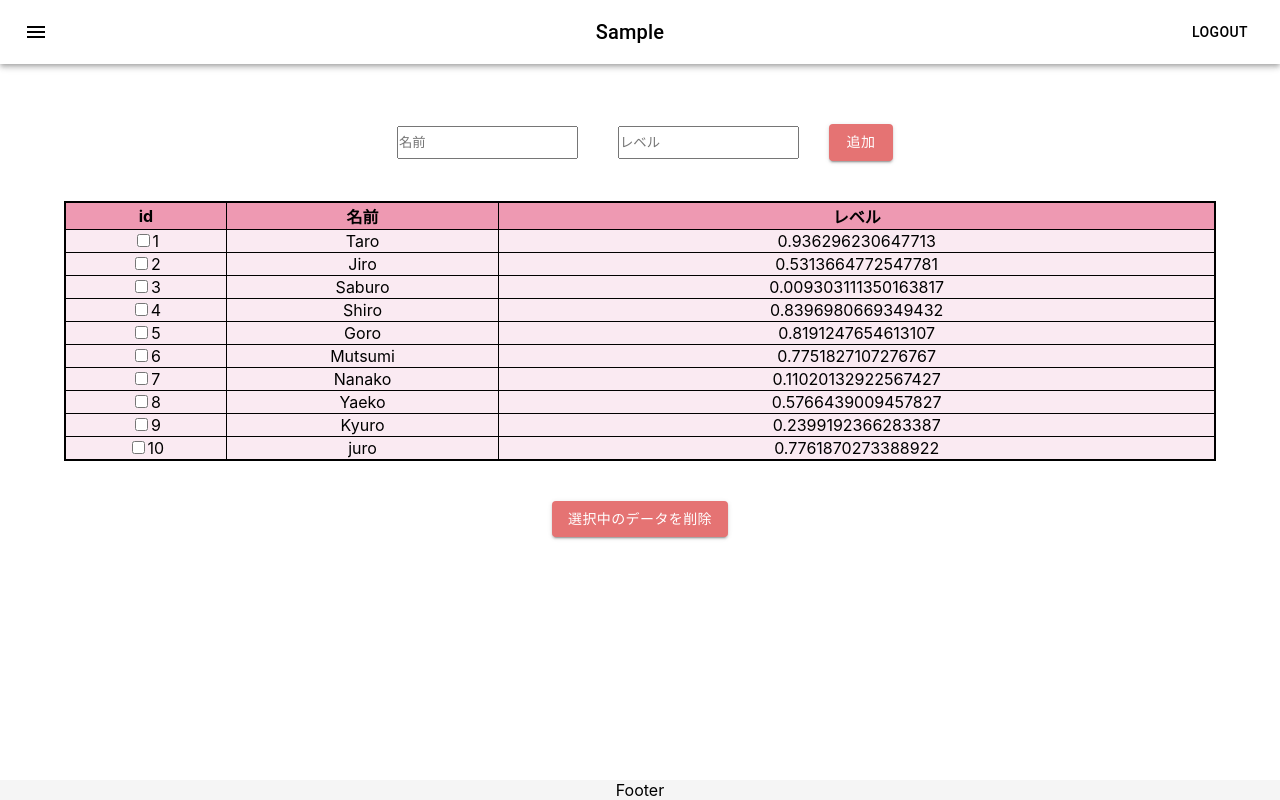
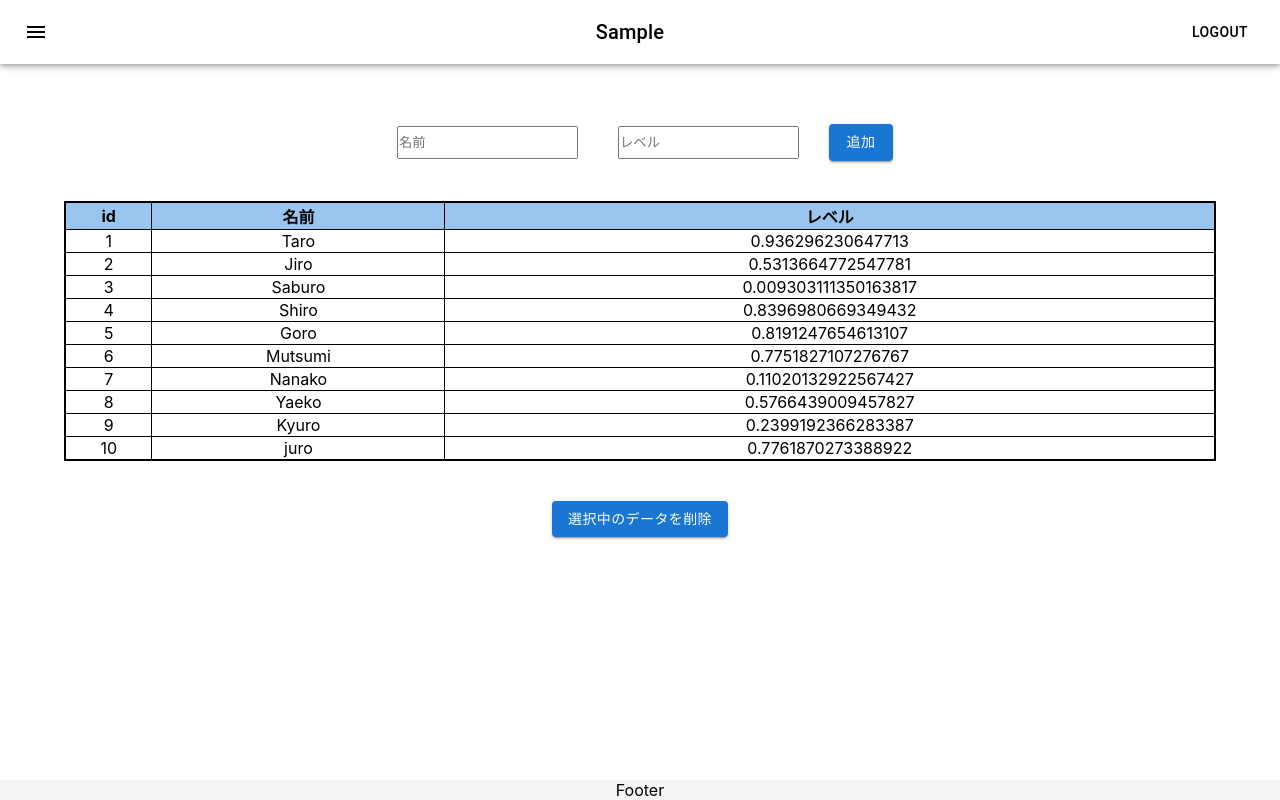
Before and after one commit to AyanoMiura88/react_dnd, a React (Create React App) app: page /TablePage in a window 1280 px wide. Built offline with nearby package versions, Linux system fonts and the light colour scheme.

Commit message:
[mod] doubleclickで選択状態・データを削除

```diff
--- a/src/DefaultParts/Button/PrimaryBtn.tsx
+++ b/src/DefaultParts/Button/PrimaryBtn.tsx
@@ -11,7 +11,7 @@ const PrimaryButton = (props: Props) => {
   const { children, onClick } = props;
   return (
     // <div style={{ margin: "10px" }}>
-    <Button onClick={onClick} variant="contained" color="primary" style={{ margin: "10px" }}>
+    <Button onClick={onClick} variant="contained" color="secondary" style={{ margin: "10px" }}>
       {children}
     </Button>
     // </div>
--- a/src/Modal/Modal.tsx
+++ b/src/DefaultParts/Modal/Modal.tsx
@@ -1,8 +1,8 @@
 import React, { useState, useEffect, useCallback } from "react";
 import "./Modal.css";
 import { useSetRecoilState } from "recoil";
-import { DataInfo, TableAtomState } from "../Atom/Atom";
-import PrimaryButton from "../DefaultParts/Button/PrimaryBtn";
+import { DataInfo, TableAtomState } from "../../Atom/Atom";
+import PrimaryButton from "../Button/PrimaryBtn";
 
 interface ModalProp {
   show: boolean;
--- a/src/Table/Table.css
+++ b/src/Table/Table.css
@@ -1,5 +1,5 @@
 .table {
-  background-color: rgb(250, 234, 242);
+  background-color: white;
   border-collapse: collapse;
   border: 2px solid black;
   margin: 30px auto;
@@ -7,7 +7,7 @@
 }
 
 th {
-  background-color: rgb(238, 153, 178);
+  background-color: rgb(153, 197, 238);
   color: "#ffffff";
 }
 
@@ -17,7 +17,7 @@ td {
 }
 
 .select{
-  background-color: rgb(245, 249, 252);
+  background-color: rgb(252, 179, 145);
 }
 
 .inputArea {
--- a/src/Table/Table.tsx
+++ b/src/Table/Table.tsx
@@ -1,35 +1,29 @@
 import React, { useState, useCallback, useEffect } from "react";
-import { useRecoilState, useRecoilValue } from "recoil";
-import { DataInfo, TableAtomState, TableHeader } from "../Atom/Atom";
+import { DataInfo } from "../Atom/Atom";
 import "./Table.css";
-import { CheckBox } from "./CheckBox";
-import { useCheckBox } from "../Hooks/useCheckBox";
 
 interface TableProps {
   header: string[];
   data: DataInfo[];
-  checkedValues: string[];
-  handleChecked: (e: React.ChangeEvent<HTMLInputElement>) => void;
+  checkList: number[];
+  setCheck: React.Dispatch<React.SetStateAction<number[]>>;
   setShow: React.Dispatch<React.SetStateAction<boolean>>;
   setOneData: React.Dispatch<React.SetStateAction<DataInfo | null>>;
 }
 
 const Table = (props: TableProps) => {
-  const { header, data, checkedValues, handleChecked, setShow, setOneData } =
-    props;
-  const [isSelect, setIsSelect] = useState<boolean[]>([]);
+  const { header, data, checkList, setCheck, setShow, setOneData } = props;
 
-  // useEffect(() => {
-  //   setIsSelect(() => data.map(() => false));
-  // }, [data]);
-
-  const handleClick = (val: DataInfo, index: number) => {
-    const select = [...isSelect];
-    if (checkedValues.includes(`${index}`)) {
+  const handleClick = (val: DataInfo) => {
+    const list = [...checkList];
+    if (list.some((num) => num === val.id)) {
+      setCheck(() => list.filter((num) => num !== val.id));
+    } else {
+      list.push(val.id);
+      setCheck([...list]);
     }
-    // setIsSelect(checkedValues.includes(`${index}`));
     // setShow(true);
-    setOneData(val);
+    // setOneData(val);
   };
 
   return (
@@ -46,18 +40,11 @@ const Table = (props: TableProps) => {
       <tbody className="tableBody">
         {data.map((v, i) => (
           <tr
-            // className={isSelect ? "select" : undefined}
+            className={checkList.includes(v.id) ? "select" : undefined}
             key={i}
-            onDoubleClick={() => handleClick(v, i)}
+            onDoubleClick={() => handleClick(v)}
           >
-            <td onClick={(e) => e.stopPropagation()}>
-              <CheckBox
-                id={`${i}`}
-                checked={checkedValues.includes(`${i}`)}
-                onChange={handleChecked}
-              />
-              {v.id}
-            </td>
+            <td>{v.id}</td>
             <td>{v.name}</td>
             <td>{v.level}</td>
           </tr>
--- a/src/Table/TablePage.tsx
+++ b/src/Table/TablePage.tsx
@@ -3,20 +3,18 @@ import { useRecoilState, useRecoilValue } from "recoil";
 import { DataInfo, TableAtomState, TableHeader } from "../Atom/Atom";
 import "./Table.css";
 import PrimaryButton from "../DefaultParts/Button/PrimaryBtn";
-import { Modal } from "../Modal/Modal";
-// import { CheckBox } from "./CheckBox";
-import { useCheckBox } from "../Hooks/useCheckBox";
+import { Modal } from "../DefaultParts/Modal/Modal";
 import Table from "./Table";
 
 const TablePage = () => {
   const [allData, setAllData] = useRecoilState(TableAtomState);
   const [state, setState] = useState([...allData]);
   const header = useRecoilValue(TableHeader);
-  const { checkedValues, setCheckedValues, handleChecked } = useCheckBox();
   const [name, setName] = useState("");
   const [level, setLevel] = useState("");
   const [show, setShow] = useState(false);
   const [oneData, setOneData] = useState<DataInfo | null>(null);
+  const [checkList, setCheckList] = useState<number[]>([]);
 
   const handleGetName = (e: React.ChangeEvent<HTMLInputElement>) =>
     setName(e.target.value);
@@ -53,16 +51,15 @@ const TablePage = () => {
    */
   const handleDeleteData = () => {
     const allList = [...allData];
-    const checkNum = checkedValues.map((v) => Number(v));
-    for (const num of checkNum) {
-      const oneList = allList[num];
+    for (const num of checkList) {
+      const oneList = allList[num - 1];
       const changObj = { ...oneList, isShow: false };
-      allList[num] = changObj;
+      allList[num - 1] = changObj;
     }
     const newList = allList.filter((v) => v.isShow);
     setState([...newList]);
     setAllData([...allList]);
-    setCheckedValues([]);
+    setCheckList([]);
   };
 
   /**
@@ -84,8 +81,8 @@ const TablePage = () => {
       <Table
         header={header}
         data={state}
-        checkedValues={checkedValues}
-        handleChecked={handleChecked}
+        checkList={checkList}
+        setCheck={setCheckList}
         setShow={setShow}
         setOneData={setOneData}
       />
--- a/src/index.tsx
+++ b/src/index.tsx
@@ -5,7 +5,7 @@ import App from "./App";
 import reportWebVitals from "./reportWebVitals";
 import { MuiThemeProvider } from "@material-ui/core/styles";
 import { RecoilRoot } from "recoil";
-import { Color } from "./../src/Materialui/Color";
+import { Color } from "./DefaultParts/Materialui/Color";
 
 ReactDOM.render(
   <MuiThemeProvider theme={Color}>
```
Also changed, not shown: src/DefaultParts/Hooks/useCheckBox.tsx (renamed from src/Hooks/useCheckBox.tsx, +5 -3 lines), src/DefaultParts/Materialui/Color.ts (renamed from src/Materialui/Color.ts), src/DefaultParts/Modal/Modal.css (renamed from src/Modal/Modal.css).
